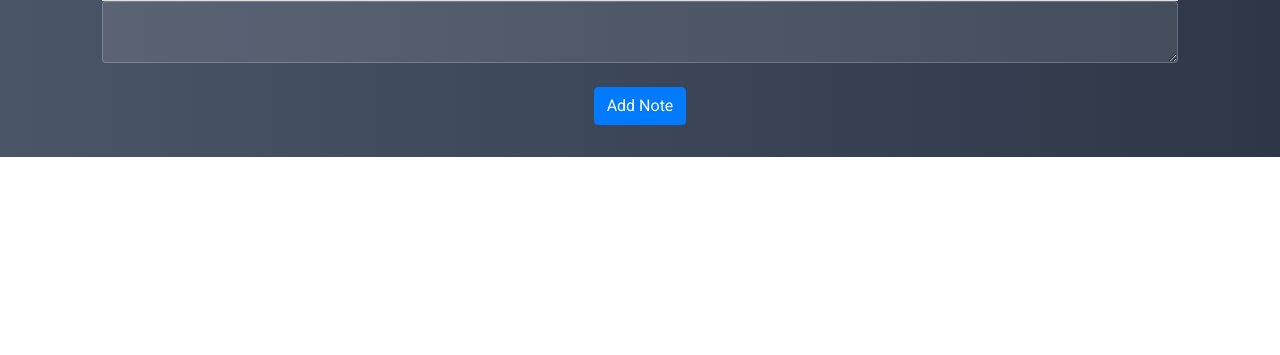
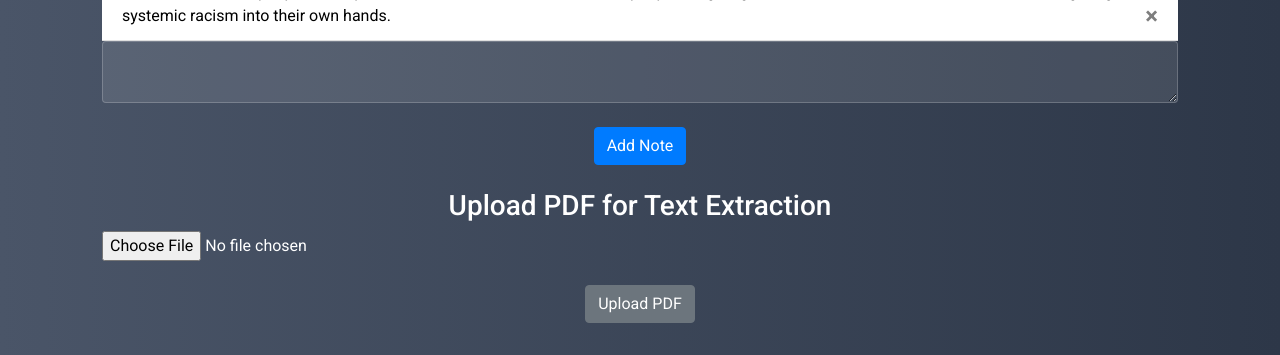
Before and after one commit to shenoy4365/Debatorica, a Flask app: page / in a window 1280 px wide. Shown: the part 3746-4101 px from the top of the page. Before the commit the page ends 3903 px from the top, so only its background shows below. Run offline with Flask 3, Linux system fonts and the light colour scheme; a user stored in the database is signed in; data comes from the database, SQL or seed files in the repository; both versions use the stored data as it was after the commit; some libraries are stand-ins or nearby versions.

Commit message:
implemented users to upload cases, displayed case in notes section

```diff
--- a/website/templates/home.html
+++ b/website/templates/home.html
@@ -1,9 +1,15 @@
-{% extends "base.html" %} {% block title %}Home{% endblock %} {% block content
-  %}
-  <h1 align="center">Notes</h1>
+{% extends "base.html" %}
+
+{% block title %}Home{% endblock %}
+
+{% block content %}
+  <h1 align="center">Debatorica</h1>
+  <p align="center">upload your case here!</p>
+
+  <!-- Display existing notes -->
   <ul class="list-group list-group-flush" id="notes">
     {% for note in user.notes %}
-    <li class="list-group-item">
+    <li class="list-group-item" style="color: black;">
       {{ note.data }}
       <button type="button" class="close" onClick="deleteNote({{ note.id }})">
         <span aria-hidden="true">&times;</span>
@@ -11,6 +17,8 @@
     </li>
     {% endfor %}
   </ul>
+
+  <!-- Note adding form -->
   <form method="POST">
     <textarea name="note" id="note" class="form-control"></textarea>
     <br />
@@ -18,4 +26,17 @@
       <button type="submit" class="btn btn-primary">Add Note</button>
     </div>
   </form>
-  {% endblock %}
+
+  <br>
+
+  <!-- PDF upload form -->
+  <h3 align="center">Upload PDF for Text Extraction</h3>
+  <form method="POST" enctype="multipart/form-data" action="/upload-pdf">
+    <input type="file" name="pdf_file" accept="application/pdf" class="form-control-file" required />
+    <br />
+    <div align="center">
+      <button type="submit" class="btn btn-secondary">Upload PDF</button>
+    </div>
+  </form>
+
+{% endblock %}
--- a/website/views.py
+++ b/website/views.py
@@ -1,27 +1,205 @@
-from flask import Blueprint, render_template, request, flash, jsonify
+# from flask import Blueprint, render_template, request, flash, jsonify
+# from flask_login import login_required, current_user
+# from .models import Note
+# from . import db
+# import json
+
+# views = Blueprint('views', __name__)
+
+
+# @views.route('/', methods=['GET', 'POST'])
+# @login_required
+# def home():
+#     if request.method == 'POST':
+#         note = request.form.get('note')#Gets the note from the HTML
+
+#         if len(note) < 1:
+#             flash('Note is too short!', category='error')
+#         else:
+#             new_note = Note(data=note, user_id=current_user.id)  #providing the schema for the note
+#             db.session.add(new_note) #adding the note to the database
+#             db.session.commit()
+#             flash('Note added!', category='success')
+
+#     return render_template("home.html", user=current_user)
+
+# @views.route('/landingpage')
+# def landingpage():
+#     return render_template('landingpage.html', user=current_user)
+
+# @views.route('/sign-up')
+# def sign_up():
+#     return render_template('sign_up.html', user=current_user)
+
+# @views.route('/login')
+# def login():
+#     return render_template('login.html', user=current_user)
+
+# @views.route('/delete-note', methods=['POST'])
+# def delete_note():
+#     note = json.loads(request.data) # this function expects a JSON from the INDEX.js file
+#     noteId = note['noteId']
+#     note = Note.query.get(noteId)
+#     if note:
+#         if note.user_id == current_user.id:
+#             db.session.delete(note)
+#             db.session.commit()
+
+#     return jsonify({})
+
+# import os
+# from flask import Blueprint, render_template, request, flash, jsonify, redirect, url_for
+# from flask_login import login_required, current_user
+# from werkzeug.utils import secure_filename
+# from .models import Note
+# from . import db
+# import json
+# from website.analysis.pdf_text_extraction import extract_text_from_pdf  # Importing the text extraction function
+
+# views = Blueprint('views', __name__)
+
+# # Allowed file extensions for upload
+# ALLOWED_EXTENSIONS = {'pdf'}
+
+# def allowed_file(filename):
+#     return '.' in filename and filename.rsplit('.', 1)[1].lower() in ALLOWED_EXTENSIONS
+
+# @views.route('/', methods=['GET', 'POST'])
+# @login_required
+# def home():
+#     if request.method == 'POST' and 'note' in request.form:
+#         note = request.form.get('note')
+
+#         if len(note) < 1:
+#             flash('Note is too short!', category='error')
+#         else:
+#             new_note = Note(data=note, user_id=current_user.id)
+#             db.session.add(new_note)
+#             db.session.commit()
+#             flash('Note added!', category='success')
+
+#     return render_template("home.html", user=current_user)
+
+# @views.route('/upload-pdf', methods=['POST'])
+# @login_required
+# def upload_pdf():
+#     if 'pdf_file' not in request.files:
+#         flash('No file part', category='error')
+#         return redirect(request.url)
+
+#     file = request.files['pdf_file']
+
+#     if file.filename == '':
+#         flash('No selected file', category='error')
+#         return redirect(request.url)
+
+#     if file and allowed_file(file.filename):
+#         filename = secure_filename(file.filename)
+#         filepath = os.path.join('uploads', filename)
+#         file.save(filepath)
+
+#         # Extract text from the uploaded PDF
+#         extracted_text = extract_text_from_pdf(filepath)
+
+#         # Add extracted text as a new note
+#         new_note = Note(data=extracted_text, user_id=current_user.id)
+#         db.session.add(new_note)
+#         db.session.commit()
+
+#         flash('PDF uploaded and text extracted successfully!', category='success')
+#         return redirect(url_for('views.home'))
+#     else:
+#         flash('Invalid file type. Only PDFs are allowed.', category='error')
+#         return redirect(request.url)
+
+# @views.route('/landingpage')
+# def landingpage():
+#     return render_template('landingpage.html', user=current_user)
+
+# @views.route('/sign-up')
+# def sign_up():
+#     return render_template('sign_up.html', user=current_user)
+
+# @views.route('/log-in')
+# def login():
+#     return render_template('login.html', user=current_user)
+
+# @views.route('/delete-note', methods=['POST'])
+# def delete_note():
+#     note = json.loads(request.data)
+#     noteId = note['noteId']
+#     note = Note.query.get(noteId)
+#     if note:
+#         if note.user_id == current_user.id:
+#             db.session.delete(note)
+#             db.session.commit()
+
+#     return jsonify({})
+
+import os
+from flask import Blueprint, render_template, request, flash, jsonify, redirect, url_for
 from flask_login import login_required, current_user
+from werkzeug.utils import secure_filename
+from io import BytesIO
 from .models import Note
 from . import db
 import json
+from website.analysis.pdf_text_extraction import extract_text_from_pdf  # Importing the text extraction function
 
 views = Blueprint('views', __name__)
 
+# Allowed file extensions for upload
+ALLOWED_EXTENSIONS = {'pdf'}
+
+def allowed_file(filename):
+    return '.' in filename and filename.rsplit('.', 1)[1].lower() in ALLOWED_EXTENSIONS
 
 @views.route('/', methods=['GET', 'POST'])
 @login_required
 def home():
-    if request.method == 'POST':
-        note = request.form.get('note')#Gets the note from the HTML
+    if request.method == 'POST' and 'note' in request.form:
+        note = request.form.get('note')
 
         if len(note) < 1:
             flash('Note is too short!', category='error')
         else:
-            new_note = Note(data=note, user_id=current_user.id)  #providing the schema for the note
-            db.session.add(new_note) #adding the note to the database
+            new_note = Note(data=note, user_id=current_user.id)
+            db.session.add(new_note)
             db.session.commit()
             flash('Note added!', category='success')
 
     return render_template("home.html", user=current_user)
+
+@views.route('/upload-pdf', methods=['POST'])
+@login_required
+def upload_pdf():
+    if 'pdf_file' not in request.files:
+        flash('No file part', category='error')
+        return redirect(request.url)
+
+    file = request.files['pdf_file']
+
+    if file.filename == '':
+        flash('No selected file', category='error')
+        return redirect(request.url)
+
+    if file and allowed_file(file.filename):
+        # Process the file in memory using a BytesIO object
+        file_bytes = BytesIO(file.read())  # Read the file data into memory
+
+        # Extract text from the uploaded PDF (using the in-memory file)
+        extracted_text = extract_text_from_pdf(file_bytes)
+
+        # Add extracted text as a new note
+        new_note = Note(data=extracted_text, user_id=current_user.id)
+        db.session.add(new_note)
+        db.session.commit()
+
+        flash('PDF uploaded and text extracted successfully!', category='success')
+        return redirect(url_for('views.home'))
+    else:
+        flash('Invalid file type. Only PDFs are allowed.', category='error')
+        return redirect(request.url)
 
 @views.route('/landingpage')
 def landingpage():
@@ -31,13 +209,13 @@ def landingpage():
 def sign_up():
     return render_template('sign_up.html', user=current_user)
 
-@views.route('/login')
+@views.route('/log-in')
 def login():
     return render_template('login.html', user=current_user)
 
 @views.route('/delete-note', methods=['POST'])
 def delete_note():
-    note = json.loads(request.data) # this function expects a JSON from the INDEX.js file
+    note = json.loads(request.data)
     noteId = note['noteId']
     note = Note.query.get(noteId)
     if note:
```
Also changed, not shown: website/analysis/pdf_text_extraction.py (added, +35 -0 lines), instance/database.db, website/analysis/case_analysis.py (added).
